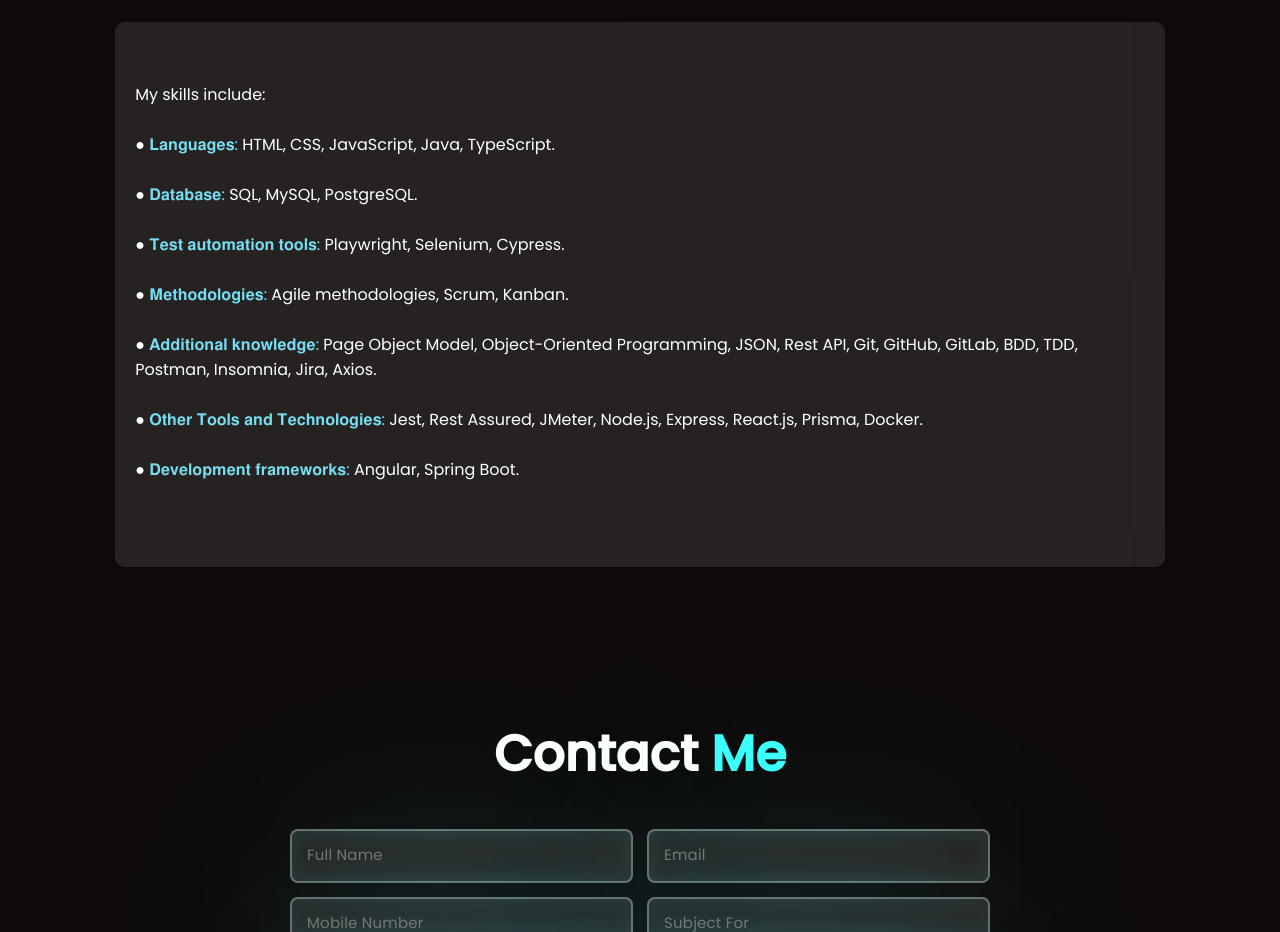
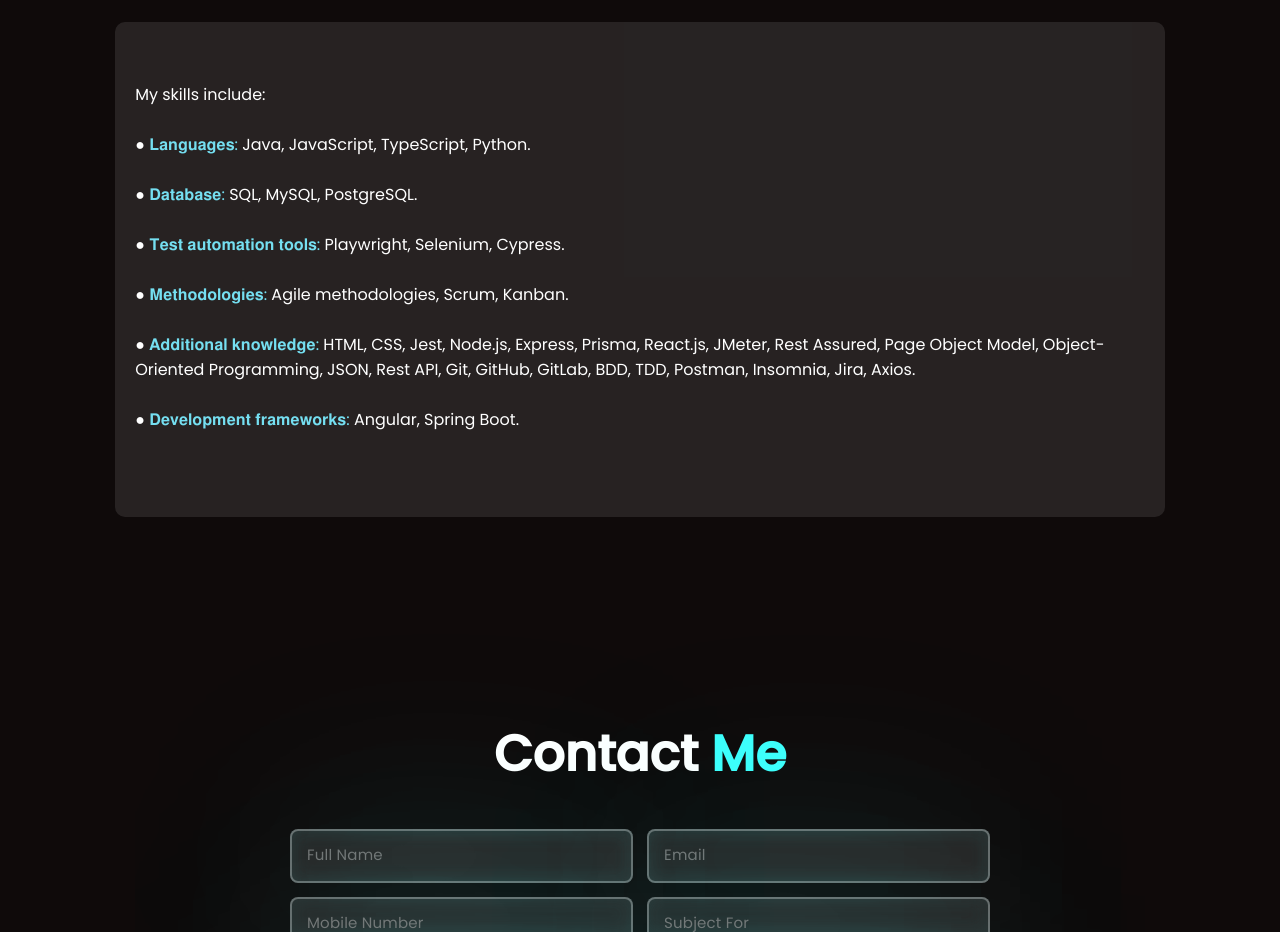
Before and after one commit to LeandroUcuamba/My-Portfolio, a plain HTML site: page index.html in a window 1280 px wide. Shown: the part 4560-5492 px from the top of the page. Drawn offline with nearby package versions, Linux system fonts and the light colour scheme.

Commit message:
Update index.html

```diff
--- a/index.html
+++ b/index.html
@@ -196,12 +196,11 @@
 
                                 My skills include:</br></br>
 
-                                <p> ● <span style="color:rgb(117, 223, 241);">𝐋𝐚𝐧𝐠𝐮𝐚𝐠𝐞𝐬:</span> HTML, CSS, JavaScript, Java, TypeScript.</p></br>
+                                <p> ● <span style="color:rgb(117, 223, 241);">𝐋𝐚𝐧𝐠𝐮𝐚𝐠𝐞𝐬:</span> Java, JavaScript, TypeScript, Python.</p></br>
                                 <p> ● <span style="color:rgb(117, 223, 241);">𝐃𝐚𝐭𝐚𝐛𝐚𝐬𝐞:</span> SQL, MySQL, PostgreSQL.</p></br>
                                 <p> ● <span style="color:rgb(117, 223, 241);">𝐓𝐞𝐬𝐭 𝐚𝐮𝐭𝐨𝐦𝐚𝐭𝐢𝐨𝐧 𝐭𝐨𝐨𝐥𝐬:</span> Playwright, Selenium, Cypress.</p></br>
                                 <p> ● <span style="color:rgb(117, 223, 241);">𝐌𝐞𝐭𝐡𝐨𝐝𝐨𝐥𝐨𝐠𝐢𝐞𝐬:</span> Agile methodologies, Scrum, Kanban.</p></br>
-                                <p> ● <span style="color:rgb(117, 223, 241);">𝐀𝐝𝐝𝐢𝐭𝐢𝐨𝐧𝐚𝐥 𝐤𝐧𝐨𝐰𝐥𝐞𝐝𝐠𝐞:</span> Page Object Model, Object-Oriented Programming, JSON, Rest API, Git, GitHub, GitLab, BDD, TDD, Postman, Insomnia, Jira, Axios.</p></br>
-                                <p> ● <span style="color:rgb(117, 223, 241);">𝐎𝐭𝐡𝐞𝐫 𝐓𝐨𝐨𝐥𝐬 𝐚𝐧𝐝 𝐓𝐞𝐜𝐡𝐧𝐨𝐥𝐨𝐠𝐢𝐞𝐬:</span> Jest, Rest Assured, JMeter, Node.js, Express, React.js, Prisma, Docker.</p></br>
+                                <p> ● <span style="color:rgb(117, 223, 241);">𝐀𝐝𝐝𝐢𝐭𝐢𝐨𝐧𝐚𝐥 𝐤𝐧𝐨𝐰𝐥𝐞𝐝𝐠𝐞:</span> HTML, CSS, Jest, Node.js, Express, Prisma, React.js,  JMeter, Rest Assured, Page Object Model, Object-Oriented Programming, JSON, Rest API, Git, GitHub, GitLab, BDD, TDD, Postman, Insomnia, Jira, Axios.</p></br>
                                 <p> ● <span style="color:rgb(117, 223, 241);">𝐃𝐞𝐯𝐞𝐥𝐨𝐩𝐦𝐞𝐧𝐭 𝐟𝐫𝐚𝐦𝐞𝐰𝐨𝐫𝐤𝐬:</span> Angular, Spring Boot.</p></br>
                         </span>
                     </div>
```
